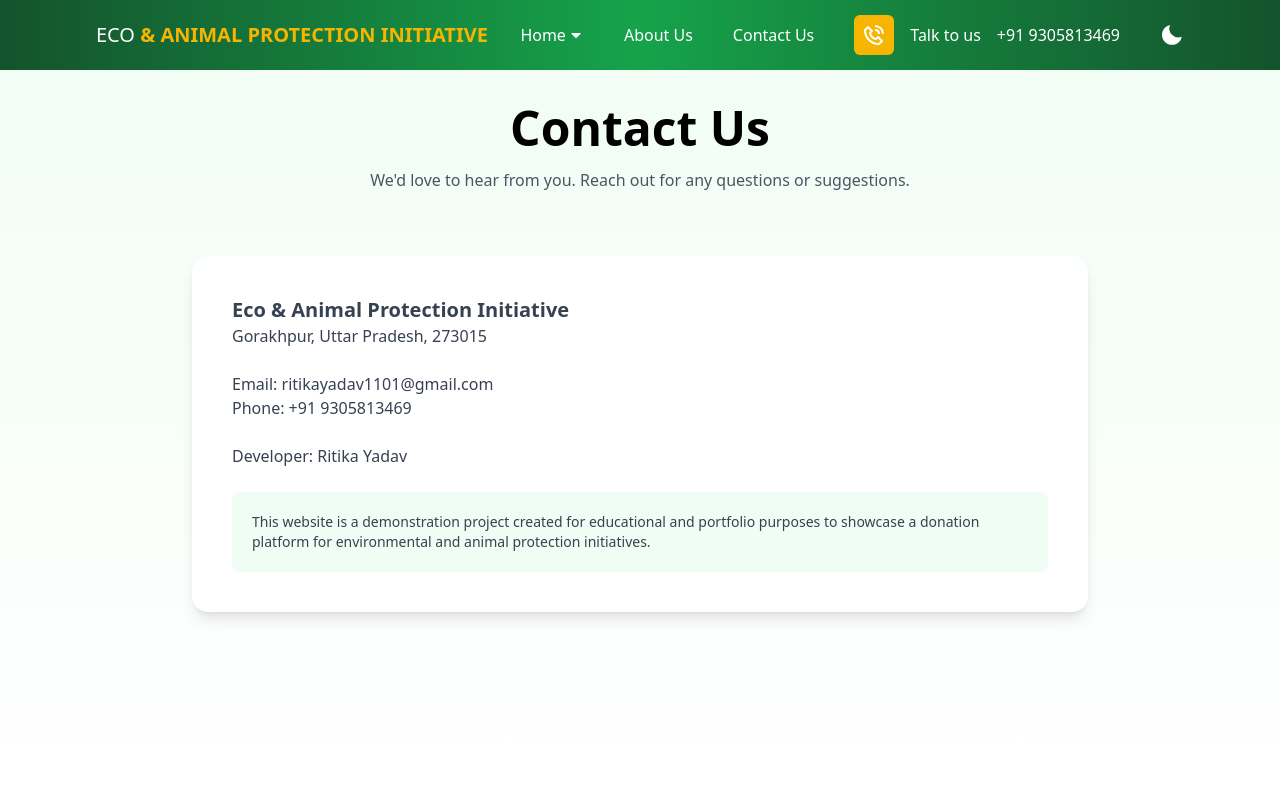
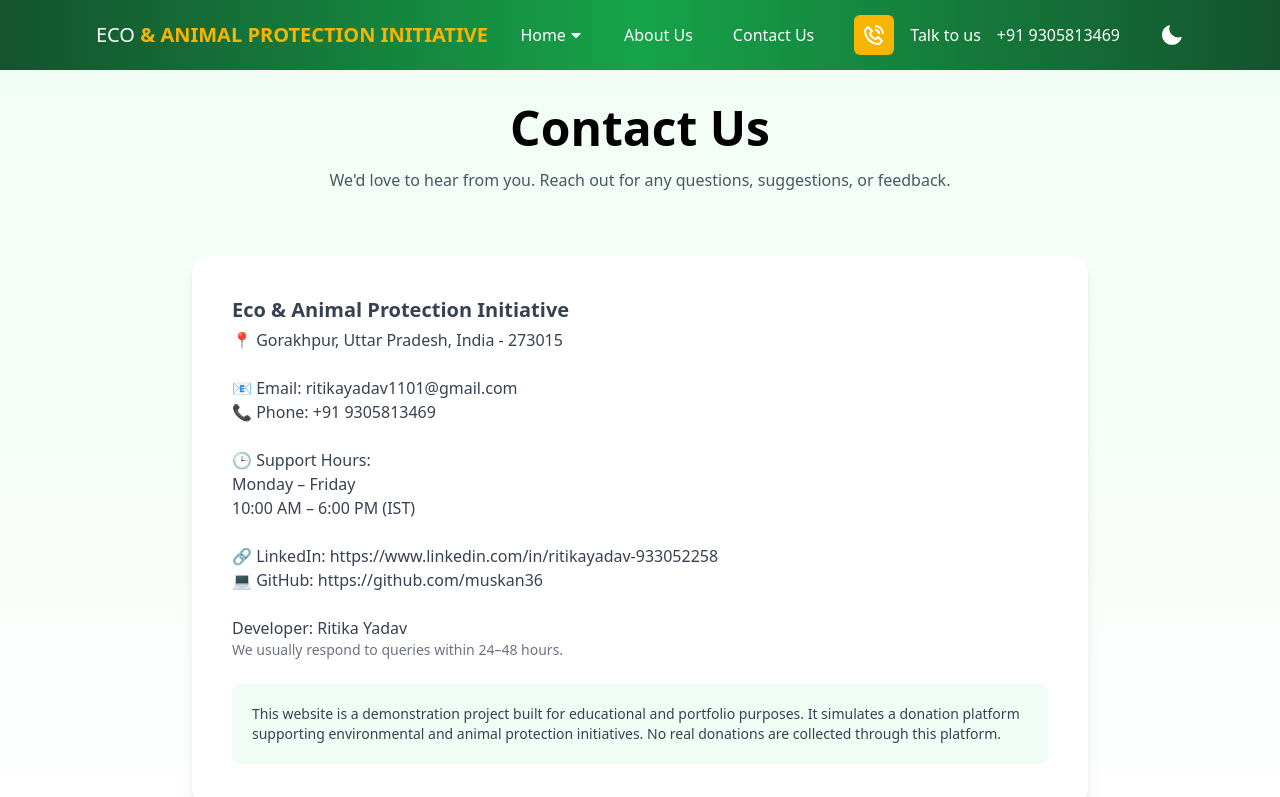
Before and after one commit to muskan36/DonationApplication, a React (Vite) app in the folder my-app/: page /contact in a window 1280 px wide. Shown: the top 797 px of the page. Built offline with nearby package versions, Linux system fonts and the light colour scheme.

Commit message:
git push -u origin main

```diff
--- a/my-app/src/pages/ContactUs.jsx
+++ b/my-app/src/pages/ContactUs.jsx
@@ -13,35 +13,58 @@ const ContactUs = () => {
         >
           <h1 className="text-5xl font-bold dark:text-white mt-10">Contact Us</h1>
           <p className="mt-4 text-gray-600 dark:text-gray-300">
-            We'd love to hear from you. Reach out for any questions or suggestions.
+            We'd love to hear from you. Reach out for any questions, suggestions, or feedback.
           </p>
         </motion.div>
 
         <motion.div
           className="bg-white dark:bg-gray-800 rounded-2xl shadow-lg p-10"
+          initial={{ opacity: 0 }}
+          animate={{ opacity: 1 }}
         >
           <div className="space-y-6 text-gray-700 dark:text-gray-300">
 
+            {/* Organization Info */}
             <div>
               <h2 className="text-xl font-semibold dark:text-white">
                 Eco & Animal Protection Initiative
               </h2>
-              <p>Gorakhpur, Uttar Pradesh, 273015</p>
+              <p className="mt-1">📍 Gorakhpur, Uttar Pradesh, India - 273015</p>
             </div>
 
+            {/* Contact Details */}
             <div>
-              <p>Email: ritikayadav1101@gmail.com</p>
-              <p>Phone: +91 9305813469</p>
+              <p>📧 Email: ritikayadav1101@gmail.com</p>
+              <p>📞 Phone: +91 9305813469</p>
             </div>
 
+            {/* Support Hours */}
             <div>
-              <p>Developer: Ritika Yadav</p>
+              <p>🕒 Support Hours:</p>
+              <p>Monday – Friday</p>
+              <p>10:00 AM – 6:00 PM (IST)</p>
             </div>
 
+            {/* Professional Links */}
+            <div>
+              <p>🔗 LinkedIn: https://www.linkedin.com/in/ritikayadav-933052258</p>
+              <p>💻 GitHub: https://github.com/muskan36</p>
+            </div>
+
+            {/* Developer */}
+            <div>
+              <p className="font-medium">Developer: Ritika Yadav</p>
+              <p className="text-sm text-gray-500 dark:text-gray-400">
+                We usually respond to queries within 24–48 hours.
+              </p>
+            </div>
+
+            {/* Disclaimer */}
             <div className="bg-green-50 dark:bg-gray-700 p-5 rounded-lg text-sm">
-              This website is a demonstration project created for educational
-              and portfolio purposes to showcase a donation platform for
-              environmental and animal protection initiatives.
+              This website is a demonstration project built for educational and
+              portfolio purposes. It simulates a donation platform supporting
+              environmental and animal protection initiatives. No real donations
+              are collected through this platform.
             </div>
 
           </div>
```
